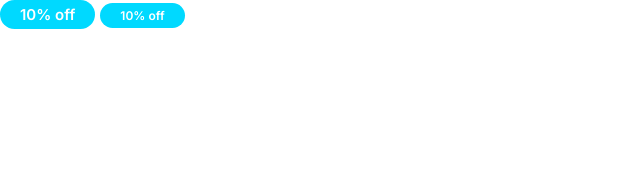
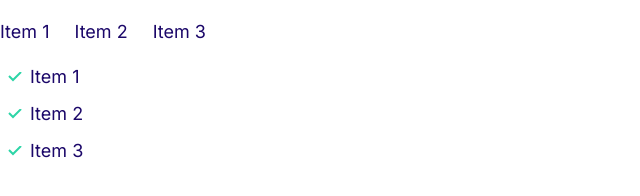
Before and after one commit to 2Up1Down/moshify, a plain HTML site: page index.html in a window 1280 px wide. Shown: the whole page, without its empty margins (0-640 px from the left). Drawn offline with Linux system fonts and the light colour scheme.

Commit message:
List component added

```diff
--- a/css/styles.css
+++ b/css/styles.css
@@ -122,3 +122,32 @@ a {
     font-size: 1.2rem;
   }
 }
+
+/* Lists */
+
+.list {
+  list-style: none;
+  padding-left: 0;
+  color: var(--color-headings);
+}
+
+.list--inline .list__item {
+  display: inline-block;
+  margin-right: 2rem;
+}
+
+.list--tick {
+  list-style-image: url(../images/tick.svg);
+  padding-left: 3rem;
+}
+
+.list--tick .list__item {
+  padding-left: 0.5rem;
+  margin-bottom: 1rem;
+}
+
+@media screen and (min-width: 1024px) {
+  .list--tick .list__item {
+    padding-left: 0;
+  }
+}
--- a/index.html
+++ b/index.html
@@ -13,7 +13,15 @@
     <title>Document</title>
   </head>
   <body>
-    <span class="badge badge--secondary">10% off</span>
-    <span class="badge badge--secondary badge--small">10% off</span>
+    <ul class="list list--inline">
+      <li class="list__item">Item 1</li>
+      <li class="list__item">Item 2</li>
+      <li class="list__item">Item 3</li>
+    </ul>
+    <ul class="list list--tick">
+      <li class="list__item">Item 1</li>
+      <li class="list__item">Item 2</li>
+      <li class="list__item">Item 3</li>
+    </ul>
   </body>
 </html>
```
Also changed, not shown: components/lists.html (added, +10 -0 lines), images/tick.svg (added).
